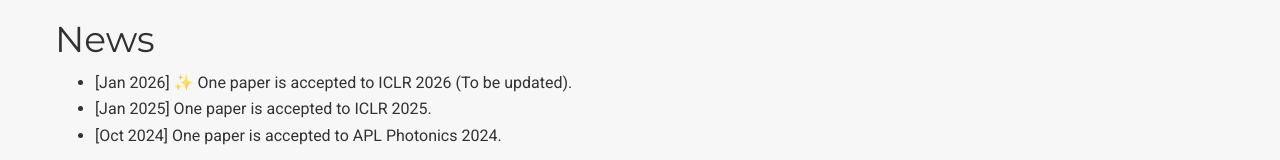
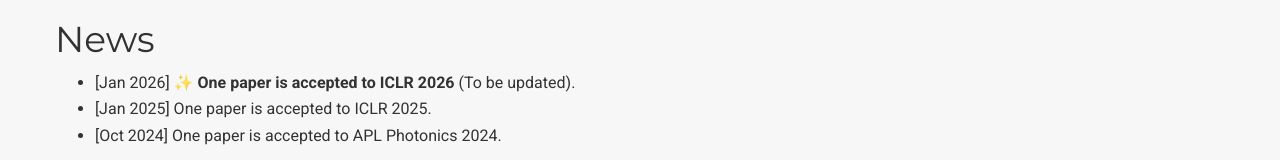
Before and after one commit to JoonsungJeon/JoonsungJeon.github.io, a plain HTML site: page index.html in a window 1280 px wide. Shown: the part 714-874 px from the top of the page. Drawn offline with nearby package versions, Linux system fonts and the light colour scheme; some packages are replaced by stand-ins of ours; no server answers; some icons are missing.

Commit message:
Update index.html

```diff
--- a/index.html
+++ b/index.html
@@ -251,7 +251,7 @@
         <div class="col-lg-12">
           <h1>News</h1>
           <ul>
-            <li>[Jan 2026] ✨ One paper is accepted to ICLR 2026 (To be updated).</li>
+            <li>[Jan 2026] ✨ <b>One paper is accepted to ICLR 2026</b> (To be updated).</li>
             <li>[Jan 2025] One paper is accepted to ICLR 2025.</li>
             <li>[Oct 2024] One paper is accepted to APL Photonics 2024.</li>
           </ul>
```
